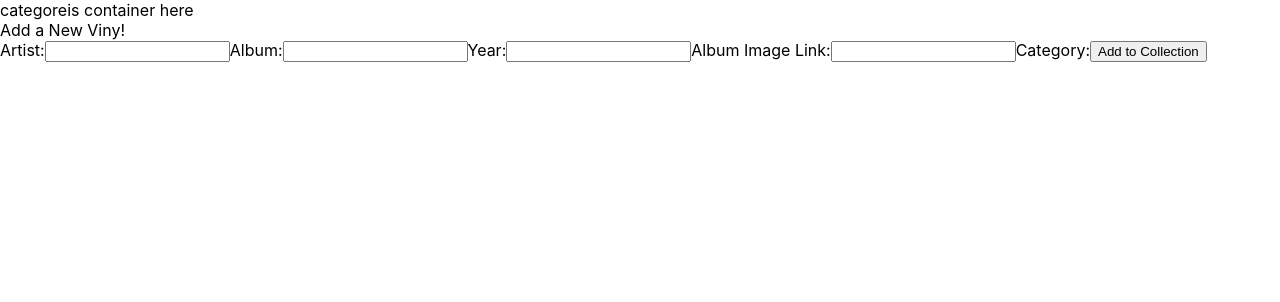
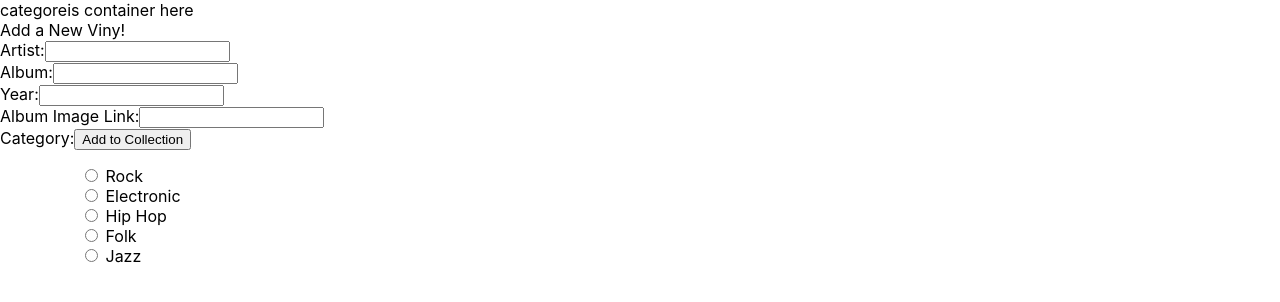
Before and after one commit to jlesly/vinyl_frontend, a React (Create React App) app: page / in a window 1280 px wide. Shown: the top 302 px of the page. Built offline with nearby package versions, Linux system fonts and the light colour scheme; no server answers.

Commit message:
updated vinyl form

```diff
--- a/src/containers/VinylFormContainer.js
+++ b/src/containers/VinylFormContainer.js
@@ -30,19 +30,30 @@ class VinylFormContainer extends React.Component {
                 <form onSubmit={this.handleSubmit}>
                     <label>Artist:</label>
                     <input type="text" value={this.state.artist} onChange={this.handleChange} name="artist"/>
+                    <br/>
 
                     <label>Album:</label>
                     <input type="text" value={this.state.album} onChange={this.handleChange} name="album"/>
+                    <br/>
 
                     <label>Year:</label>
                     <input type="text" value={this.state.year} onChange={this.handleChange} name="year"/>
+                    <br/>
 
                     <label>Album Image Link:</label>
                     <input type="text" value={this.state.image_url} onChange={this.handleChange} name="image_url"/>
+                    <br/>
 
                     <label>Category:</label>
 
                     <input type="submit" value="Add to Collection" />
+                    <ul>
+                        <ol><input type="radio" value="Rock" checked={this.state.category_id === "Rock"} onChange={this.handleChange} name="category" /> Rock</ol>
+                        <ol><input type="radio" value="Electronic" checked={this.state.category_id === "Electronic"} onChange={this.handleChange} name="category" /> Electronic</ol>
+                        <ol><input type="radio" value="Hip Hop" checked={this.state.category_id === "Hip Hop"} onChange={this.handleChange} name="category" /> Hip Hop</ol>
+                        <ol><input type="radio" value="Folk" checked={this.state.category_id === "Folk"} onChange={this.handleChange} name="category" /> Folk</ol>
+                        <ol><input type="radio" value="Jazz" checked={this.state.category_id === "Jazz"} onChange={this.handleChange} name="category" /> Jazz</ol>
+                    </ul>
 
                 </form>
             </div>
```
